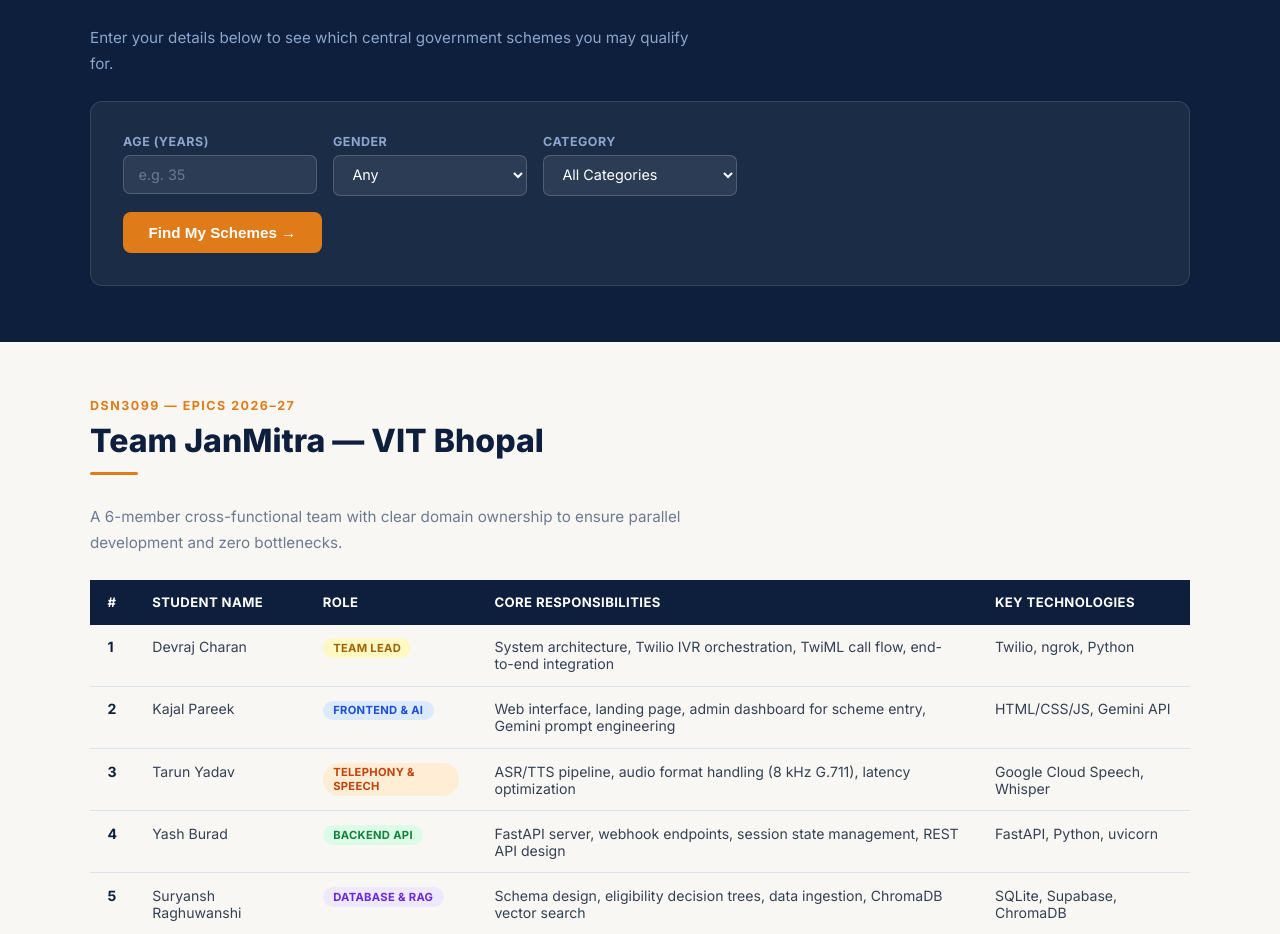
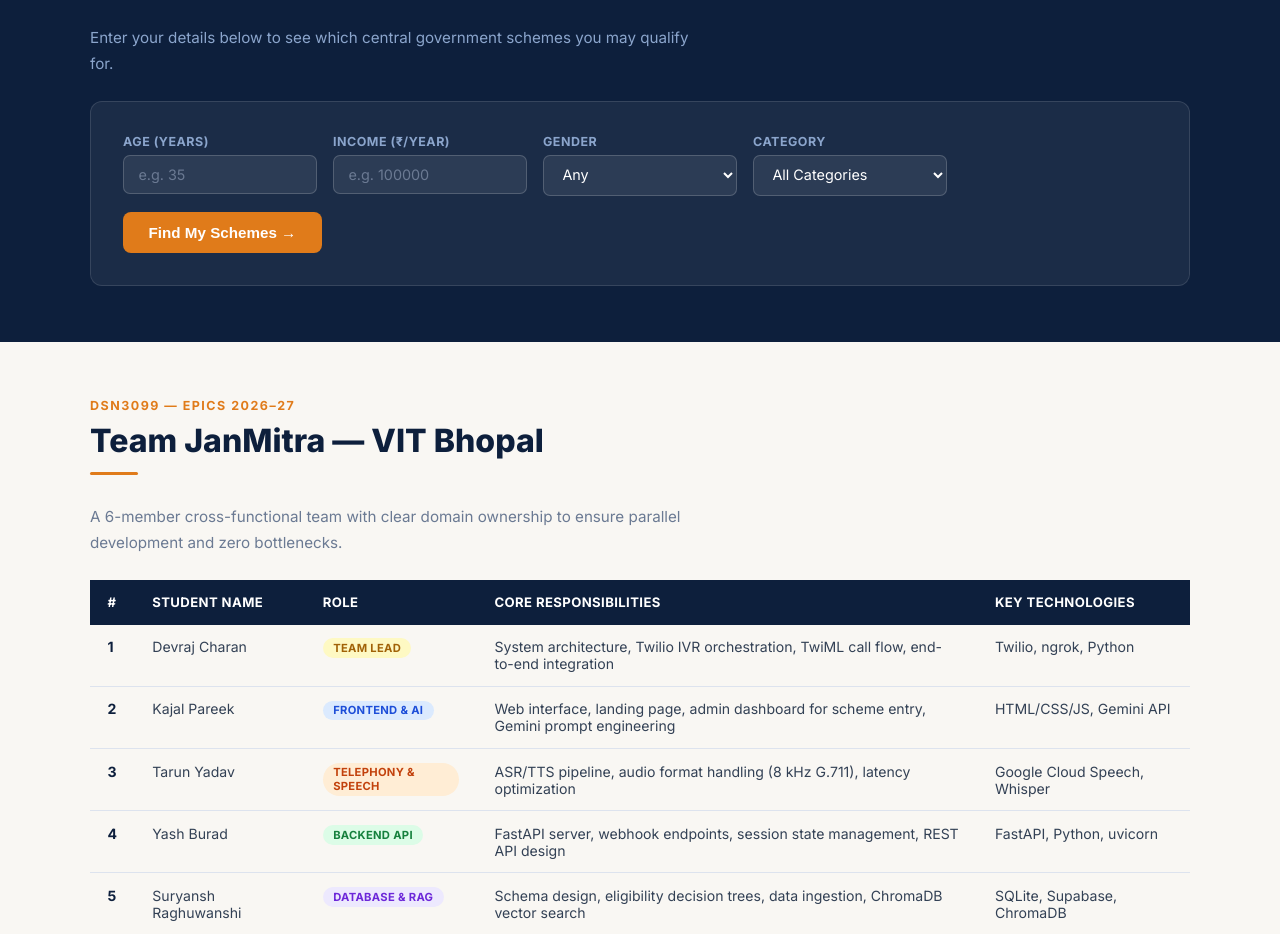
Before and after one commit to DevrajCharan/janmitra-ivr-helpline, a plain HTML site: page frontend/index.html in a window 1280 px wide. Shown: the part 3784-4718 px from the top of the page. Drawn offline with Linux system fonts and the light colour scheme; no server answers.

Commit message:
Update frontend for student integration

```diff
--- a/frontend/index.html
+++ b/frontend/index.html
@@ -376,6 +376,10 @@
         <input type="number" id="c-age" placeholder="e.g. 35" min="1" max="100" />
       </div>
       <div class="form-group">
+        <label>Income (₹/Year)</label>
+        <input type="number" id="c-income" placeholder="e.g. 100000" min="0" />
+      </div>
+      <div class="form-group">
         <label>Gender</label>
         <select id="c-gender">
           <option value="">Any</option>
```
